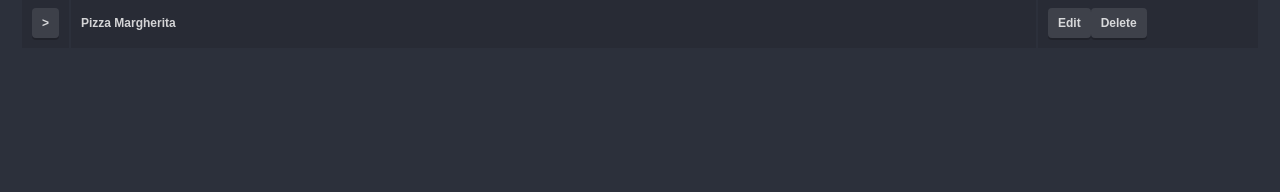
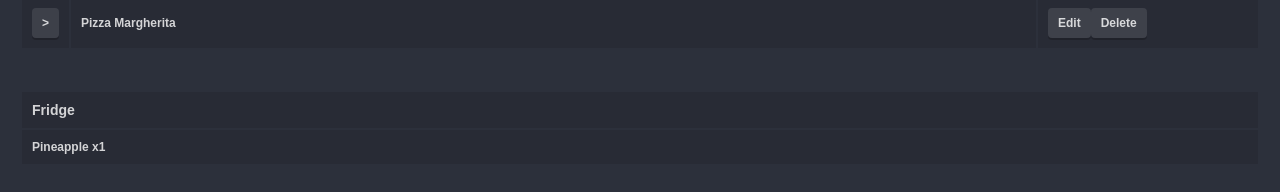
Before and after one commit to sberlinches/recipe_manager-client, an Angular app: page / in a window 1280 px wide. Shown: the part 126-318 px from the top of the page. Built offline with nearby package versions, Linux system fonts and the light colour scheme.

Commit message:
Assignment 4 - Initial commit

```diff
--- a/src/app/app.component.html
+++ b/src/app/app.component.html
@@ -6,4 +6,5 @@
 
 <div id="body-main">
   <app-recipe></app-recipe>
+  <app-fridge></app-fridge>
 </div>
--- a/src/app/app.module.ts
+++ b/src/app/app.module.ts
@@ -2,6 +2,7 @@ import { BrowserModule } from '@angular/platform-browser';
 import { NgModule } from '@angular/core';
 import { RecipeModule } from './recipe/recipe.module';
 import { AppComponent } from './app.component';
+import { FridgeModule } from './fridge/fridge.module';
 
 @NgModule({
   declarations: [
@@ -9,7 +10,8 @@ import { AppComponent } from './app.component';
   ],
   imports: [
     BrowserModule,
-    RecipeModule
+    RecipeModule,
+    FridgeModule
   ],
   providers: [],
   bootstrap: [AppComponent]
--- /dev/null
+++ b/src/app/fridge/components/fridge.component.ts
@@ -0,0 +1,29 @@
+import { Component, OnInit } from '@angular/core';
+import { FridgeService } from "../fridge.service";
+import { Fridge } from "../fridge.class";
+
+@Component({
+  selector: 'app-fridge',
+  templateUrl: '../views/fridge.component.html',
+  styleUrls: ['../assets/fridge.component.css']
+})
+export class FridgeComponent implements OnInit {
+
+  public fridge: Fridge;
+
+  constructor(
+    private fridgeService: FridgeService
+  ) { }
+
+  ngOnInit() {
+    this.getFridge()
+  }
+
+  /**
+   * Get the fridge contents
+   */
+  private getFridge() {
+    this.fridge = this.fridgeService.getFridge();
+  }
+
+}
--- /dev/null
+++ b/src/app/fridge/fridge.mock.ts
@@ -0,0 +1,6 @@
+import { Fridge } from './fridge.class';
+import { Item } from "../item/item.class";
+
+export const FRIDGE: Fridge = new Fridge();
+
+FRIDGE.add(new Item('Pineapple', 1));
--- /dev/null
+++ b/src/app/fridge/fridge.service.ts
@@ -0,0 +1,17 @@
+import { Injectable } from "@angular/core";
+import { Fridge } from './fridge.class';
+import { FRIDGE } from "./fridge.mock";
+
+@Injectable({
+  providedIn: 'root'
+})
+export class FridgeService {
+
+  /**
+   *
+   * @returns {Fridge}
+   */
+  public getFridge(): Fridge {
+    return FRIDGE;
+  }
+}
--- /dev/null
+++ b/src/app/fridge/views/fridge.component.html
@@ -0,0 +1,40 @@
+<article>
+  <div class="article-main">
+    <table>
+      <thead>
+      <tr>
+        <!--<th class="fit"></th>-->
+        <th>Fridge</th>
+        <!--<th class="fixed300"><button id="recipe_new_button" (click)="newRecipe()">New recipe</button></th>-->
+      </tr>
+      </thead>
+      <tbody>
+      <tr id="recipe-{{i}}" *ngFor="let content of fridge.getContents(); let i = index;">
+        <!--<td>
+          <button id="recipe_details_button-{{i}}" type="button" (click)="showDetails(i)">
+            <span *ngIf="selected != i">></span>
+            <span *ngIf="selected == i">v</span>
+          </button>
+        </td>-->
+        <td>
+          <h3>{{ content.getName() }} x{{ content.getQuantity() }}</h3>
+          <!--<div id="recipe_details-{{i}}" *ngIf="selected == i">
+            <p>Ingredients:</p>
+            <ul><li *ngFor="let ingredient of recipe.getIngredients()">
+              {{ ingredient.getName() }} x{{ ingredient.getQuantity() }}
+            </li></ul>
+            <p>Instructions:</p>
+            <ul><li *ngFor="let instruction of recipe.getInstructions()">
+              {{ instruction }}
+            </li></ul>
+          </div>-->
+        </td>
+        <!--<td>
+          <button id="recipe_edit_button-{{i}}" type="button" (click)="editRecipe(i)">Edit</button>
+          <button id="recipe_delete_button-{{i}}" type="button" (click)="deleteRecipe(i)">Delete</button>
+        </td>-->
+      </tr>
+      </tbody>
+    </table>
+  </div>
+</article>
```
Also changed, not shown: src/app/fridge/fridge.module.ts (added, +19 -0 lines), src/app/fridge/assets/fridge.component.css (added), 2 other files (tests, documents, lock files or other folders).
